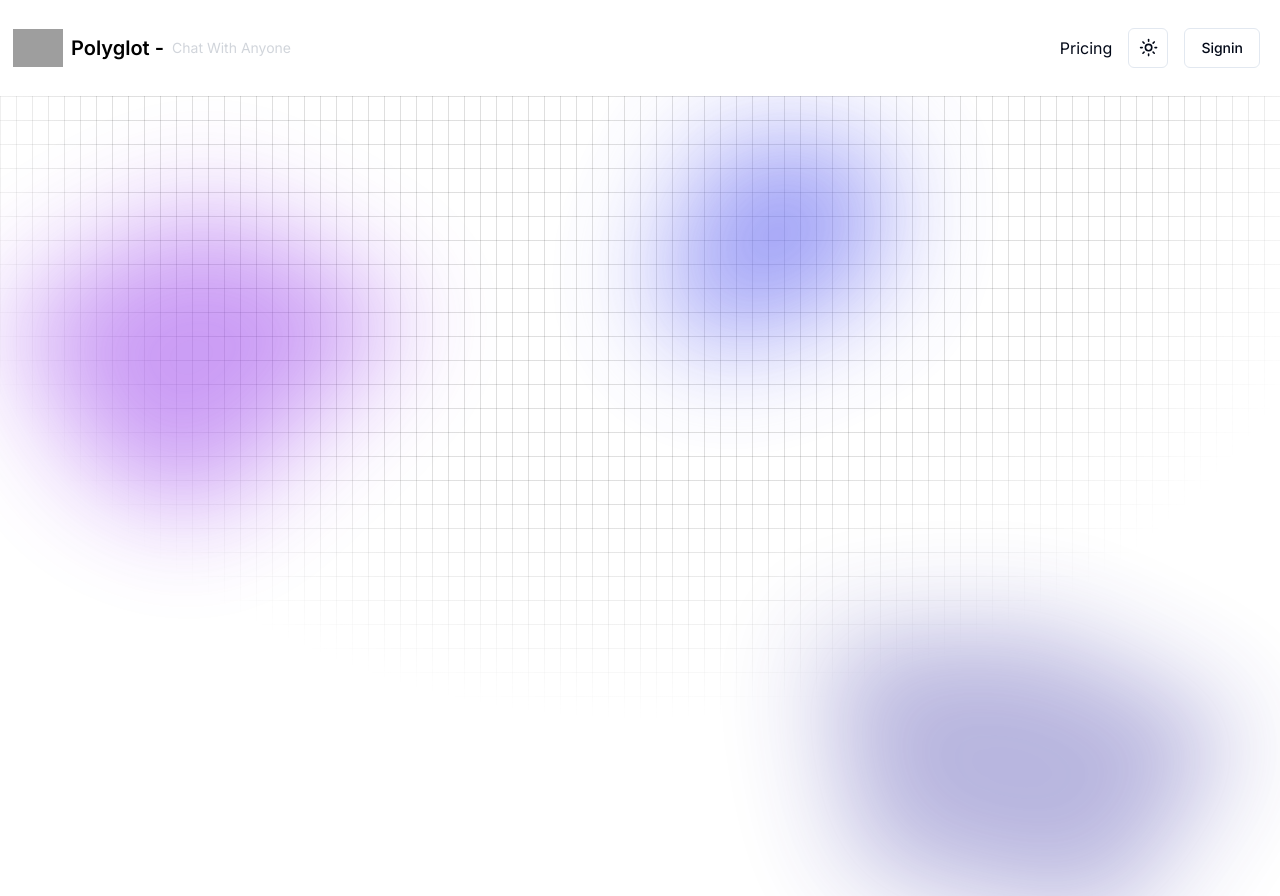
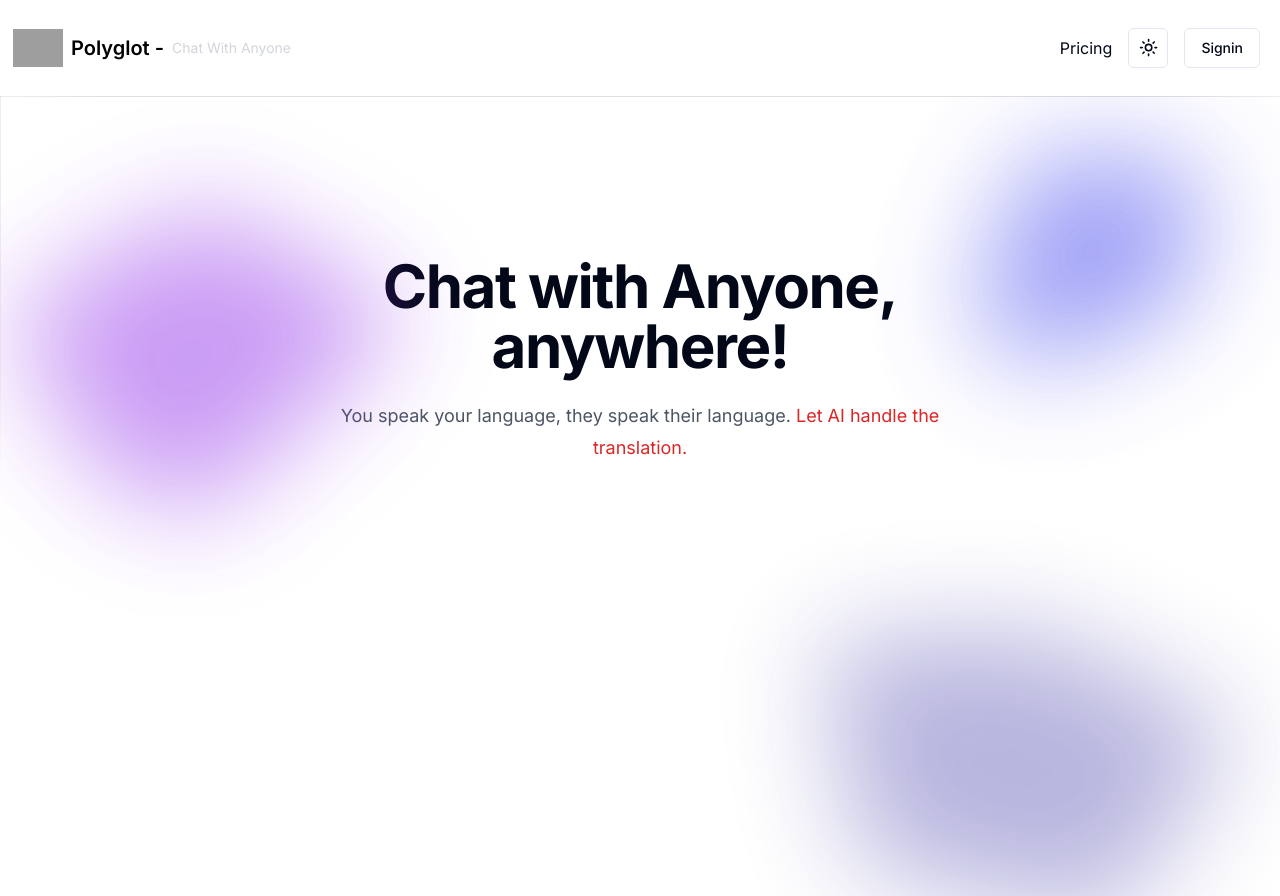
Before and after one commit to Aviral3501/PolyglotConnect, a Next.js app: page / in a window 1280 px wide. Built offline with nearby package versions, Linux system fonts and the light colour scheme; no server answers; grey boxes are pictures that could not be loaded.

Commit message:
Home touches

```diff
--- a/app/page.tsx
+++ b/app/page.tsx
@@ -1,10 +1,11 @@
 export default function Home() {
   return (
-    <div>
+    <div className=" h-full w-full relative ">
 
           {/* grid */}
-      <div className="absolute inset-0 -z-10 bg-[linear-gradient(to_right,#4f4f4f2e_1px,transparent_1px),linear-gradient(to_bottom,#4f4f4f2e_1px,transparent_1px)] bg-[size:1rem_1.5rem] [mask-image:radial-gradient(ellipse_60%_90%_at_50%_0%,#000_70%,transparent_100%)]"></div>
+      <div className=" absolute  inset-0 -z-10 bg-[linear-gradient(to_right,#4f4f4f2e_1px,transparent_1px),linear-gradient(to_bottom,#4f4f4f2e_1px,transparent_1px)] dark:bg-[size:1rem_1.5rem] [mask-image:radial-gradient(ellipse_60%_90%_at_50%_0%,#000_70%,transparent_100%)]"></div>
       {/* blob bg */}
+      {/* --------------------------------------------------------------------------------------------- */}
       <div
             className="absolute flex h-full w-full overflow-hidden bg-base-100"
             style={{ width: "100%", height: "100%" }}
@@ -22,7 +23,7 @@ export default function Home() {
                     </div>
                   </div>
                 </div>
-        <div className="h-2/6 w-1/6 translate-x-3/4 opacity-80">
+                <div className=" absolute top-4 right-[15rem] h-2/6 w-1/6 translate-x-3/4 opacity-80">
                   <div className="h-full w-full opacity-80 blur-2xl">
                     <div className="h-full w-full blur-2xl">
                       <div
@@ -49,13 +50,33 @@ export default function Home() {
                   </div>
                 </div>
       </div>
+{/* --------------------------------------------------------------------------------------------------------- */}
+      {/* main content */}
+      <div className="py-12 sm:py-20 lg:py-40 min-h-screen">
+        <div className="mx-auto max-w-7xl px-6 lg:px-8">
+          <div className="mx-auto max-w-2xl text-center">
+            <h1 className="text-4xl font-bold tracking-tight sm:text-6xl">
+              Chat with Anyone, anywhere!
+            </h1>
+            <p className="mt-6 text-lg leading-8 text-gray-600 dark:text-gray-300">
+              You speak your language, they speak their language.{" "}
+              <span className="text-red-600 dark:text-indigo-500">
+                Let AI handle the translation.
+              </span>
+            </p>
+          </div>
+        </div>
+      </div>
 
 
-      {/* main content */}
+
+
 
 
 
 
     </div>
+
+
   );
 }
```
Lines whose indentation alone changed are shown as unchanged.
